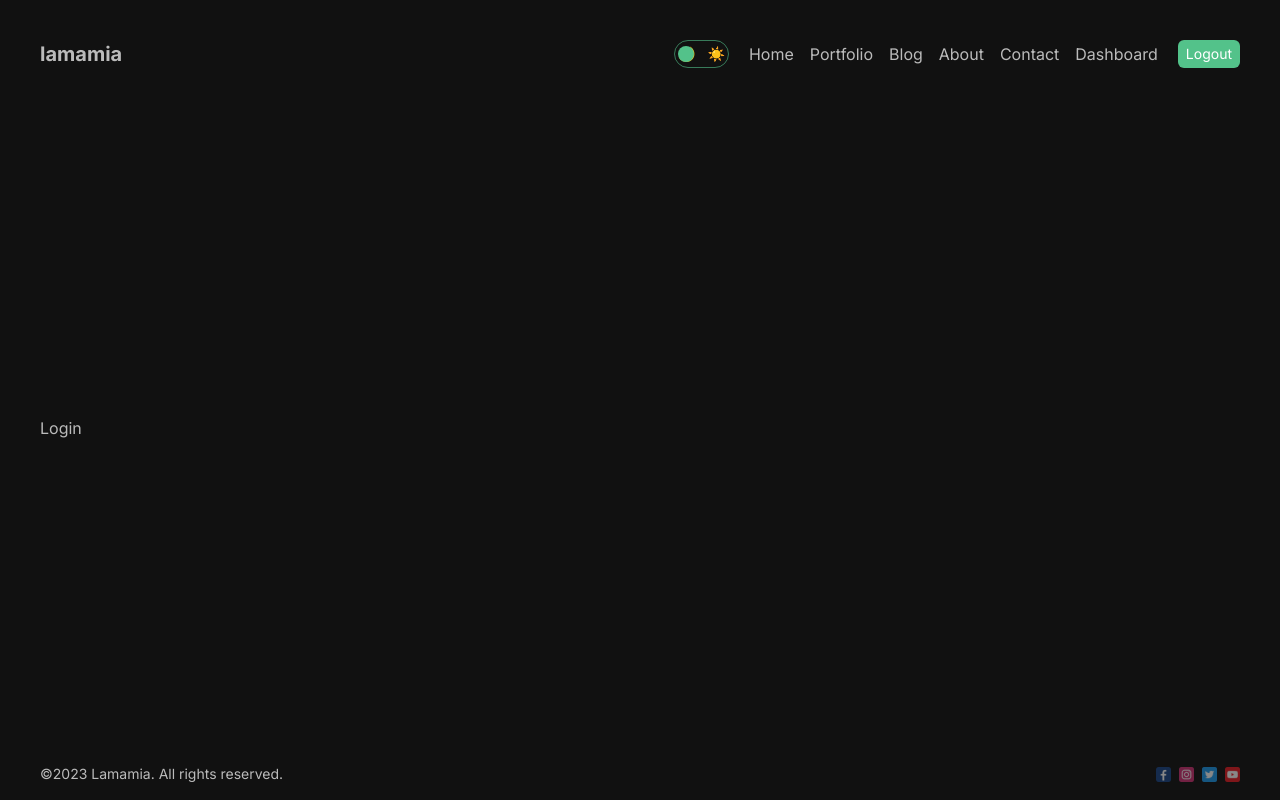
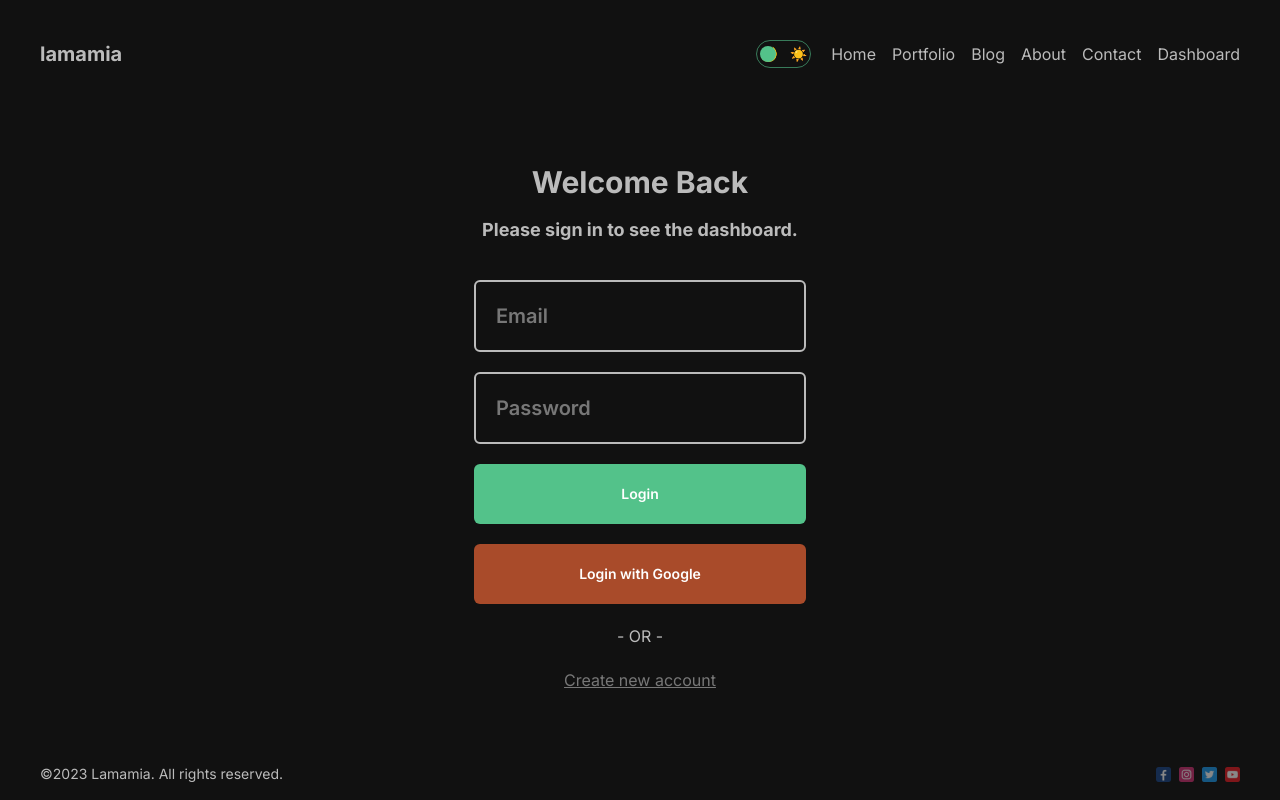
Before and after one commit to parv3213/Next-PostsApp-Dashboard, a Next.js app: page /dashboard/login in a window 1280 px wide. Built offline with nearby package versions, Linux system fonts and the light colour scheme; no server answers.

Commit message:
Add login and register

```diff
--- a/package.json
+++ b/package.json
@@ -9,10 +9,12 @@
     "lint": "next lint"
   },
   "dependencies": {
+    "@types/bcryptjs": "^2.4.2",
     "@types/node": "20.3.0",
     "@types/react": "18.2.11",
     "@types/react-dom": "18.2.4",
     "autoprefixer": "10.4.14",
+    "bcryptjs": "^2.4.3",
     "eslint": "8.42.0",
     "eslint-config-next": "13.4.5",
     "mongoose": "6.11.2",
--- /dev/null
+++ b/src/app/api/auth/[...nextauth]/route.ts
@@ -0,0 +1,48 @@
+import User from '@/models/User'
+import connect from '@/utils/db'
+import bcrypt from 'bcryptjs'
+import NextAuth from 'next-auth'
+import CredentialsProvider from 'next-auth/providers/credentials'
+import GoogleProvider from 'next-auth/providers/google'
+
+const handler = NextAuth({
+  providers: [
+    GoogleProvider({
+      clientId: process.env.GOOGLE_CLIENT_ID!,
+      clientSecret: process.env.GOOGLE_CLIENT_SECRET!,
+    }),
+    CredentialsProvider({
+      credentials: {
+        email: { label: 'email', type: 'text' },
+        password: { label: 'password', type: 'password' },
+      },
+      name: 'Credentials',
+      async authorize(credentials) {
+        if (!credentials?.email || !credentials?.password) {
+          throw new Error('Invalid credentials')
+        }
+
+        try {
+          await connect()
+
+          const user = await User.findOne({ email: credentials.email })
+          if (!user || !user.password) {
+            throw new Error('Invalid credentials')
+          }
+
+          const isCorrectPassword = await bcrypt.compare(credentials.password, user.password)
+          if (!isCorrectPassword) throw new Error('Invalid credentials')
+
+          return user
+        } catch (error) {
+          throw new Error(JSON.stringify(error))
+        }
+      },
+    }),
+  ],
+  pages: {
+    error: '/dashboard/login',
+  },
+})
+
+export { handler as GET, handler as POST }
--- /dev/null
+++ b/src/app/api/auth/register/route.ts
@@ -0,0 +1,25 @@
+import User from '@/models/User'
+import connect from '@/utils/db'
+import bcrypt from 'bcryptjs'
+import { NextResponse } from 'next/server'
+
+export const POST = async (request: Request) => {
+  try {
+    const { name, email, password } = await request.json()
+    await connect()
+
+    const hashedPassword = await bcrypt.hash(password, 5)
+
+    const newUser = new User({
+      name,
+      email,
+      password: hashedPassword,
+    })
+
+    await newUser.save()
+
+    return new NextResponse('User has been created', { status: 201 })
+  } catch (error) {
+    return new NextResponse('Database error', { status: 500 })
+  }
+}
--- a/src/app/dashboard/(auth)/login/page.tsx
+++ b/src/app/dashboard/(auth)/login/page.tsx
@@ -1,5 +1,55 @@
+'use client'
+import Button from '@/components/Button/Button'
+import Input from '@/components/Input/Input'
+import { signIn, signOut } from 'next-auth/react'
+import Link from 'next/link'
+
 interface Props {}
 const Login = (props: Props) => {
-  return <div>Login</div>
+  const handleSubmit = async (e: React.SyntheticEvent) => {
+    e.preventDefault()
+
+    const target = e.target as typeof e.target & {
+      email: { value: string }
+      password: { value: string }
+    }
+
+    const email = target.email.value
+    const password = target.password.value
+
+    try {
+      signIn('credentials', {
+        email,
+        password,
+      })
+    } catch (error) {
+      alert('There is some error')
+    }
+  }
+
+  return (
+    <div className="flex flex-col items-center gap-5">
+      <div className="flex flex-col gap-4 items-center mb-4">
+        <h1 className="text-3xl font-bold">Welcome Back</h1>
+        <p className="font-bold text-lg">Please sign in to see the dashboard.</p>
+      </div>
+      <form className="flex flex-col gap-5" autoComplete="new-password" onSubmit={handleSubmit}>
+        <Input name="email" placeholder="Email" type="email" tailwindProperties="rounded-md" />
+        <Input name="password" placeholder="Password" type="password" tailwindProperties="rounded-md" />
+        <Button text="Login" tailwindProperties="w-full font-semibold p-5" type="submit" />
+        <Button
+          text="Login with Google"
+          tailwindProperties="w-full font-semibold bg-[#a94b2a] p-5"
+          onClick={() => {
+            signIn('google')
+          }}
+        />
+      </form>
+      <span>- OR -</span>
+      <Link href="/dashboard/register" className="pointer underline opacity-60">
+        Create new account
+      </Link>
+    </div>
+  )
 }
 export default Login
--- a/src/app/dashboard/(auth)/register/page.tsx
+++ b/src/app/dashboard/(auth)/register/page.tsx
@@ -1,5 +1,58 @@
+'use client'
+
+import Button from '@/components/Button/Button'
+import Input from '@/components/Input/Input'
+import Link from 'next/link'
+import { useRouter } from 'next/navigation'
+
 interface Props {}
 const Register = (props: Props) => {
-  return <div>Register</div>
+  const router = useRouter()
+
+  const handleSubmit = async (e: React.SyntheticEvent) => {
+    e.preventDefault()
+    const target = e.target as typeof e.target & {
+      name: { value: string }
+      email: { value: string }
+      password: { value: string }
+    }
+
+    const name = target.name.value
+    const email = target.email.value
+    const password = target.password.value
+
+    try {
+      const res = await fetch('/api/auth/register', {
+        method: 'POST',
+        headers: {
+          'Context-Type': 'application/json',
+        },
+        body: JSON.stringify({ name, email, password }),
+      })
+
+      res.status === 201 && router.push('/dashboard/login?success=Account has been created')
+    } catch (error) {
+      alert('There is some error')
+    }
+  }
+
+  return (
+    <div className="flex flex-col items-center gap-5">
+      <div className="flex flex-col gap-4 items-center mb-4">
+        <h1 className="text-3xl font-bold">Create an Account</h1>
+        <p className="font-bold text-lg">Please sign up to see the dashboard.</p>
+      </div>
+      <form className="flex flex-col gap-5" autoComplete="new-password" onSubmit={handleSubmit}>
+        <Input name="name" placeholder="Username" type="text" tailwindProperties="rounded-md" />
+        <Input name="email" placeholder="Email" type="email" tailwindProperties="rounded-md" />
+        <Input name="password" placeholder="Password" type="password" tailwindProperties="rounded-md" />
+        <Button text="Register" tailwindProperties="w-full font-semibold p-5" type="submit" />
+      </form>
+      <span>- OR -</span>
+      <Link href="/dashboard/login" className="pointer underline opacity-60">
+        Login with an existing account
+      </Link>
+    </div>
+  )
 }
 export default Register
--- a/src/app/dashboard/page.tsx
+++ b/src/app/dashboard/page.tsx
@@ -1,5 +1,11 @@
+'use client'
+import { useSession } from 'next-auth/react'
+
 interface Props {}
 const Dashboard = (props: Props) => {
+  const session = useSession()
+  console.log(session)
+
   return <div>Dashboard</div>
 }
 export default Dashboard
--- a/src/app/layout.tsx
+++ b/src/app/layout.tsx
@@ -1,3 +1,4 @@
+import AuthProvider from '@/components/AuthProvider/AuthProvider'
 import Footer from '@/components/footer/Footer'
 import Navbar from '@/components/navbar/Navbar'
 import { ThemeProvider } from '@/context/ThemeContext'
@@ -16,11 +17,13 @@ export default function RootLayout({ children }: { children: React.ReactNode })
     <html lang="en">
       <body className={inter.className}>
         <ThemeProvider>
-          <div className="max-w-7xl mx-auto min-h-[100vh] flex flex-col justify-between md:px-10 px-14">
-            <Navbar />
-            {children}
-            <Footer />
-          </div>
+          <AuthProvider>
+            <div className="max-w-7xl mx-auto min-h-[100vh] flex flex-col justify-between md:px-10 px-14">
+              <Navbar />
+              {children}
+              <Footer />
+            </div>
+          </AuthProvider>
         </ThemeProvider>
       </body>
     </html>
--- /dev/null
+++ b/src/components/AuthProvider/AuthProvider.tsx
@@ -0,0 +1,7 @@
+'use client'
+import { SessionProvider } from 'next-auth/react'
+
+const AuthProvider = ({ children }: { children: React.ReactNode }) => {
+  return <SessionProvider>{children}</SessionProvider>
+}
+export default AuthProvider
--- a/src/components/button/Button.tsx
+++ b/src/components/button/Button.tsx
@@ -1,14 +1,46 @@
+'use client'
 import Link from 'next/link'
 
 interface Props {
   text: string
-  url: string
+  url?: string
+  onClick?: () => void
+  tailwindProperties?: string
+  type?: 'submit' | 'button'
 }
-const Button = ({ text, url }: Props) => {
+const Button = ({ text, url, tailwindProperties, onClick, type }: Props) => {
+  if (url)
+    return (
+      <Link href={url}>
+        <ButtonElement text={text} tailwindProperties={tailwindProperties} type={type} />
+      </Link>
+    )
+  else if (onClick)
+    return <ButtonElement text={text} tailwindProperties={tailwindProperties} onClick={onClick} type={type} />
+  else return <ButtonElement text={text} tailwindProperties={tailwindProperties} type={type} />
+}
+export default Button
+
+interface ButtonElementProps {
+  type?: 'submit' | 'button' | undefined
+  text: string
+  onClick?: () => void
+  tailwindProperties?: string
+}
+
+const ButtonElement = ({ type, text, tailwindProperties, onClick }: ButtonElementProps) => {
   return (
-    <Link href={url || ''}>
-      <button className="pointer w-fit rounded-md text-sm p-3 border-none text-white bg-[#53C28A]">{text}</button>
-    </Link>
+    <button
+      type={type}
+      className={`pointer w-fit rounded-md text-sm p-3 border-none text-white bg-[#53C28A] ${tailwindProperties}`}
+      onClick={(e) => {
+        if (onClick) {
+          e.preventDefault()
+          onClick()
+        }
+      }}
+    >
+      {text}
+    </button>
   )
 }
-export default Button
--- a/src/components/input/Input.tsx
+++ b/src/components/input/Input.tsx
@@ -1,15 +1,19 @@
 import { HTMLInputTypeAttribute } from 'react'
 
 interface Props {
+  name?: string
   placeholder: string
   type: HTMLInputTypeAttribute | undefined
+  tailwindProperties?: string
 }
-const Input = ({ placeholder, type }: Props) => {
+const Input = ({ name, placeholder, type, tailwindProperties }: Props) => {
   return (
     <input
+      name={name}
       type={type}
-      className="outline-none border-2 border-[#bbb] bg-transparent p-5 text-xl placeholder-current placeholder:opacity-60 font-semibold"
+      className={`outline-none border-2 border-[#bbb] bg-transparent p-5 text-xl placeholder-current placeholder:opacity-60 font-semibold ${tailwindProperties}`}
       placeholder={placeholder}
+      autoComplete="new-password"
     />
   )
 }
--- a/src/components/navbar/Navbar.tsx
+++ b/src/components/navbar/Navbar.tsx
@@ -1,5 +1,6 @@
 'use client'
 
+import { signOut, useSession } from 'next-auth/react'
 import Link from 'next/link'
 import DarkModeToggle from '../DarkModeToggle/DarkModeToggle'
 
@@ -39,6 +40,8 @@ const links = [
 interface Props {}
 
 const Navbar = (props: Props) => {
+  const session = useSession()
+
   return (
     <div className="flex justify-between py-10">
       <Link href="/" className="font-bold text-xl">
@@ -54,7 +57,14 @@ const Navbar = (props: Props) => {
             </Link>
           ))}
         </ul>
-        <button className="text-sm rounded-md px-2 py-1 border-none text-white bg-[#53C28A]">Logout</button>
+        {session.status === 'authenticated' && (
+          <button
+            className="text-sm rounded-md px-2 py-1 border-none text-white bg-[#53C28A]"
+            onClick={() => signOut()}
+          >
+            Logout
+          </button>
+        )}
       </div>
     </div>
   )
```
Also changed, not shown: 1 other file (tests, documents, lock files or other folders).
